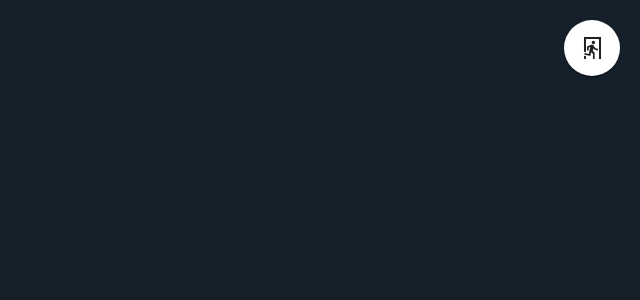
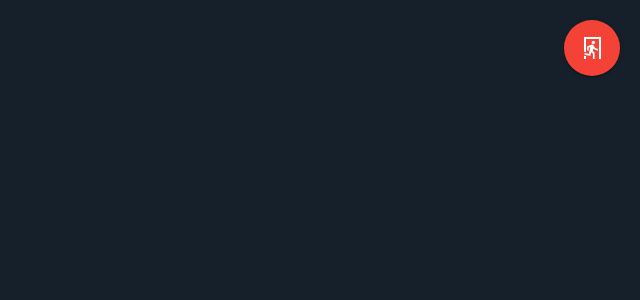
Before and after one commit to NathanMunsch/TwitterLite, a Vue app in the folder twitterlite.client/: page /profile in a window 1280 px wide. Shown: the top 300 px of the page, without its empty margins (640-1280 px from the left). Built offline with nearby package versions, Linux system fonts and the light colour scheme.

Commit message:
refactor(front): Change logo color

```diff
--- a/twitterlite.client/src/views/Profile.vue
+++ b/twitterlite.client/src/views/Profile.vue
@@ -17,7 +17,7 @@
 <template>
     <v-tooltip text="Logout">
         <template v-slot:activator="{ props }">
-            <v-btn style="position: fixed; top: 20px; right: 20px;" icon="mdi-exit-run" size="large" v-bind="props" @click="logout"></v-btn>
+            <v-btn style="position: fixed; top: 20px; right: 20px;" icon="mdi-exit-run" size="large" v-bind="props" @click="logout" color="red"></v-btn>
         </template>
     </v-tooltip>
 </template>
```
